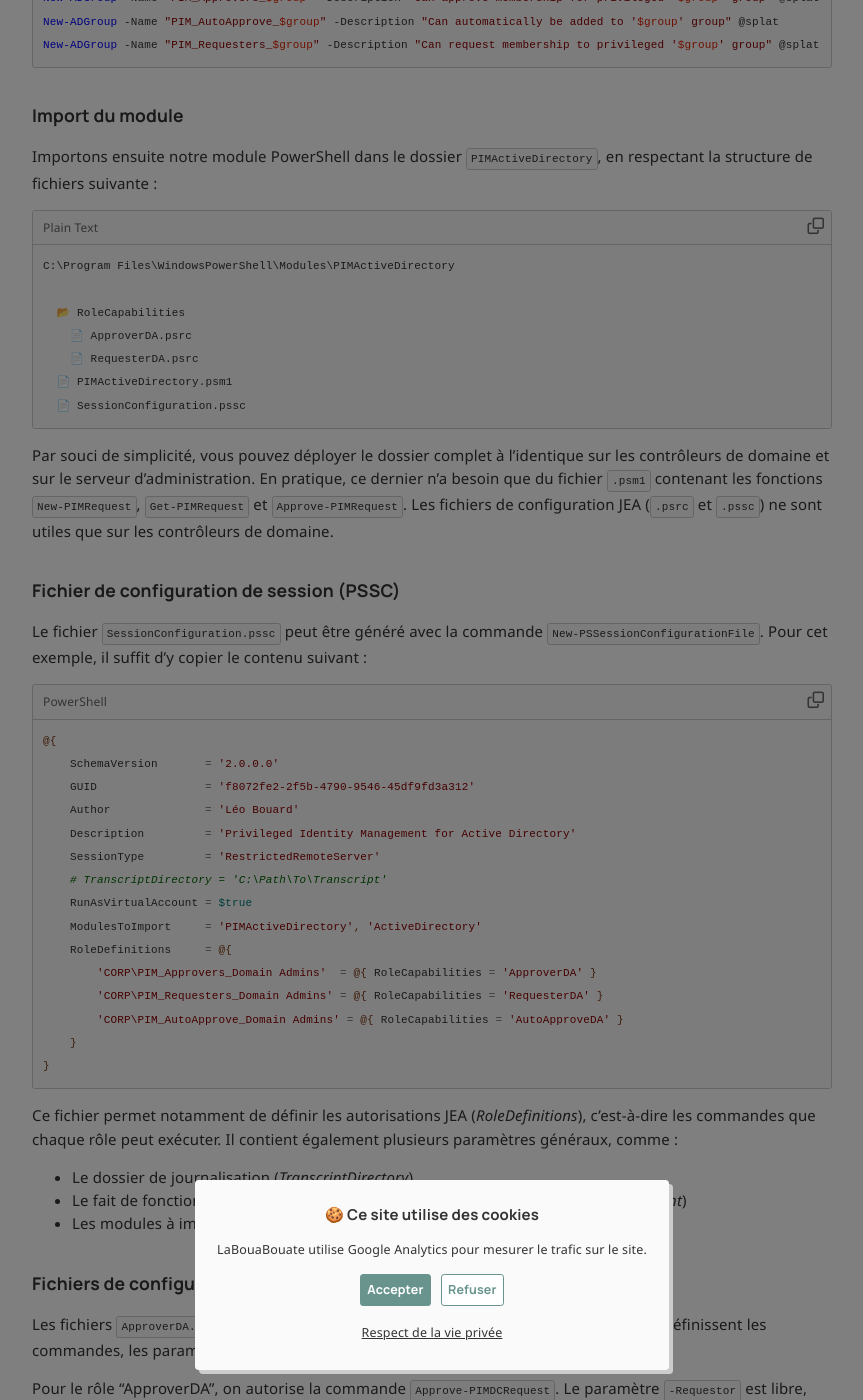
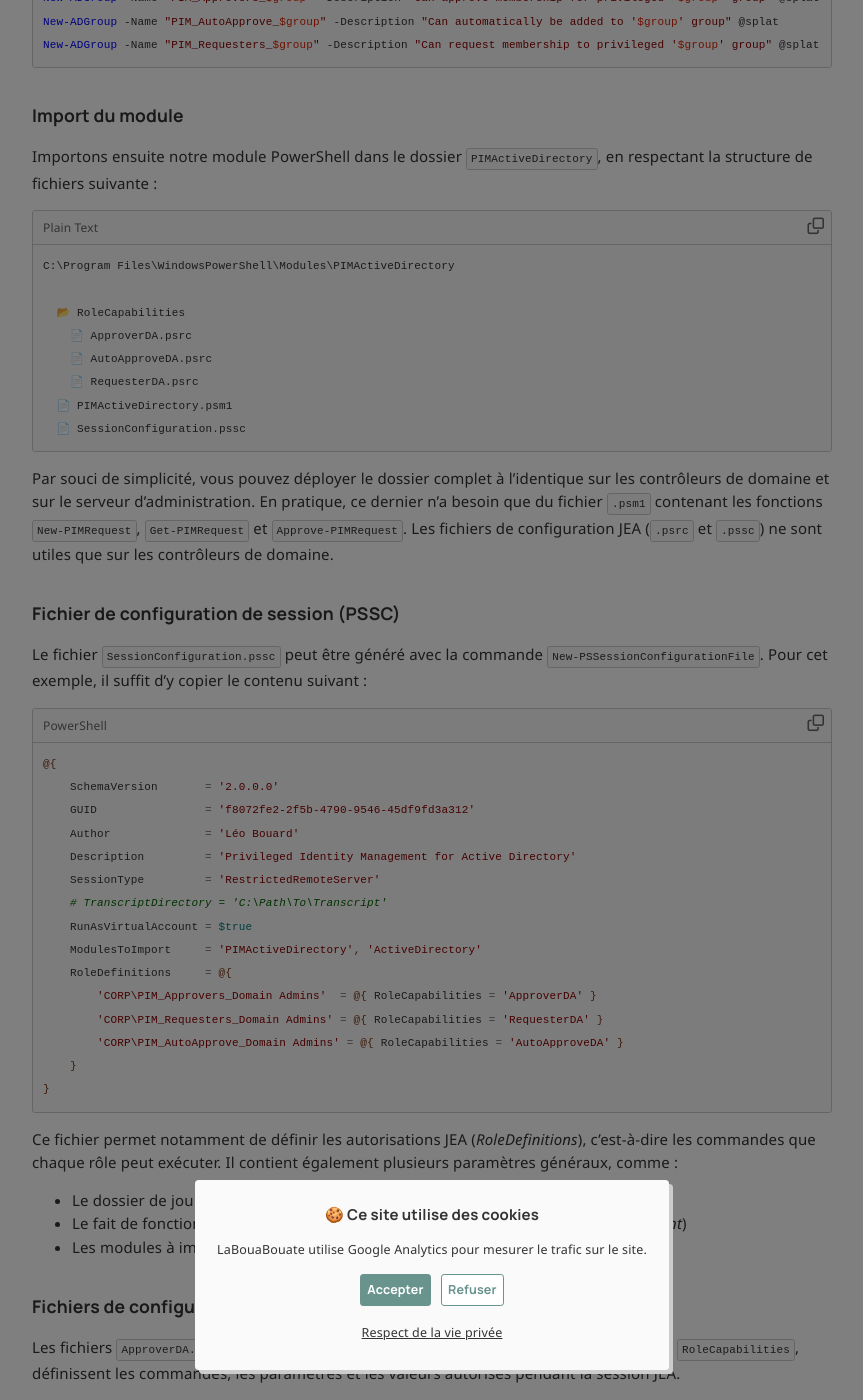
Before and after one commit to leobouard/leobouard.github.io, a Jekyll site: the page built from _posts/2026/2026-10-04-pim-active-directory.md, in a window 1280 px wide and 1400 px high, scrolled down 5293 px. Shown: the whole window, without its empty margins (208-1071 px from the left). Built offline with Jekyll 4.4.1, drawn with Linux system fonts in a browser that asks for light colours; nearby versions of some CDN libraries; some web fonts are replaced; comment, search, counter and statistics services are not loaded; some of the changed text lies outside the part shown.

Commit message:
Add AutoApproveDA role configuration and update details
Added AutoApproveDA.psrc file and updated role configuration details.

````diff
--- a/_posts/2026/2026-10-04-pim-active-directory.md
+++ b/_posts/2026/2026-10-04-pim-active-directory.md
@@ -170,6 +170,7 @@
 
   📂 RoleCapabilities
     📄 ApproverDA.psrc
+    📄 AutoApproveDA.psrc
     📄 RequesterDA.psrc
   📄 PIMActiveDirectory.psm1
   📄 SessionConfiguration.pssc
@@ -207,7 +208,9 @@
 
 ### Fichiers de configuration du rôle (PSRC)
 
-Les fichiers `ApproverDA.psrc` et `RequesterDA.psrc`, placés dans le dossier `RoleCapabilities`, définissent les commandes, les paramètres et les valeurs autorisés pendant la session JEA.
+Les fichiers `ApproverDA.psrc`, `AutoApproveDA.psrc` et `RequesterDA.psrc`, placés dans le dossier `RoleCapabilities`, définissent les commandes, les paramètres et les valeurs autorisés pendant la session JEA.
+
+#### ApproverDA
 
 Pour le rôle "ApproverDA", on autorise la commande `Approve-PIMDCRequest`. Le paramètre `-Requestor` est libre, tandis que `-Group` ne peut prendre que la valeur "Domain Admins" :
 
@@ -235,6 +240,8 @@
     })
 }
 ```
+
+#### AutoApproveDA
 
 Et enfin on termine avec le fichier pour le rôle "AutoApproveDA" :
 
````
Also changed, not shown: other parts of _posts/2026/2026-10-04-pim-active-directory.md (+2 -0 lines).
